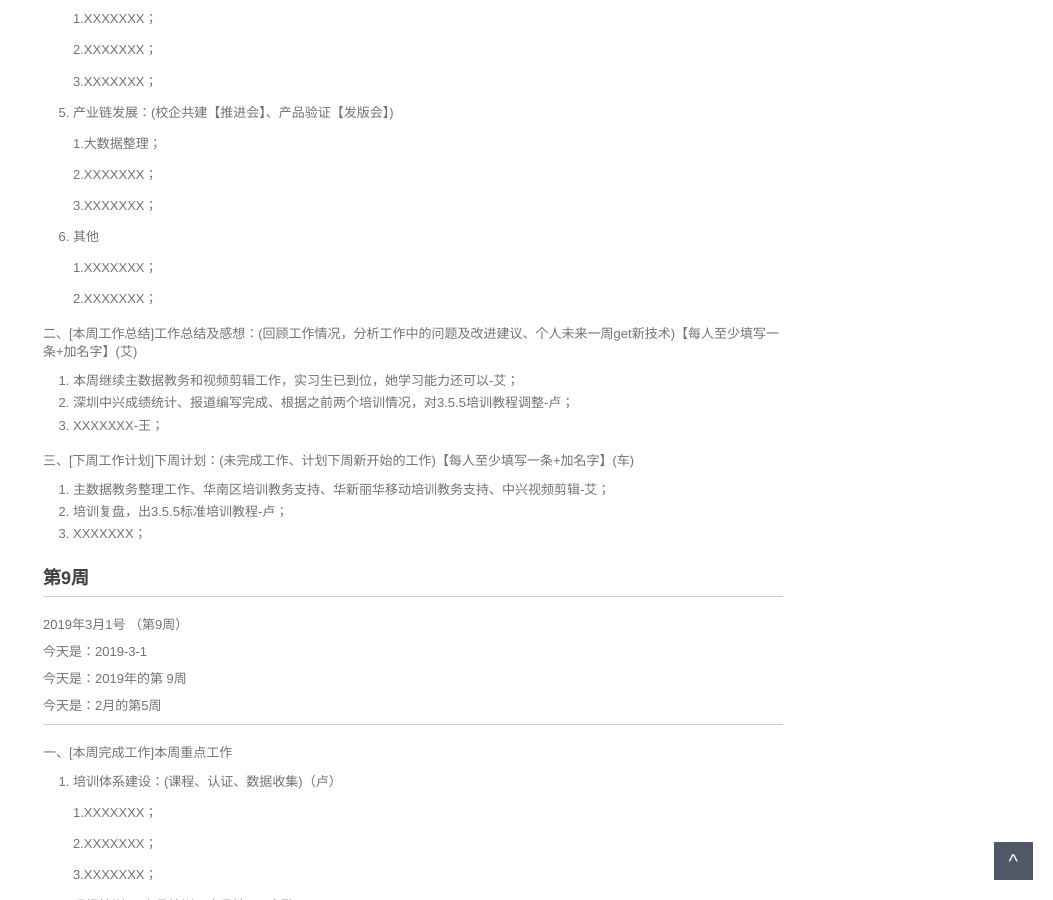
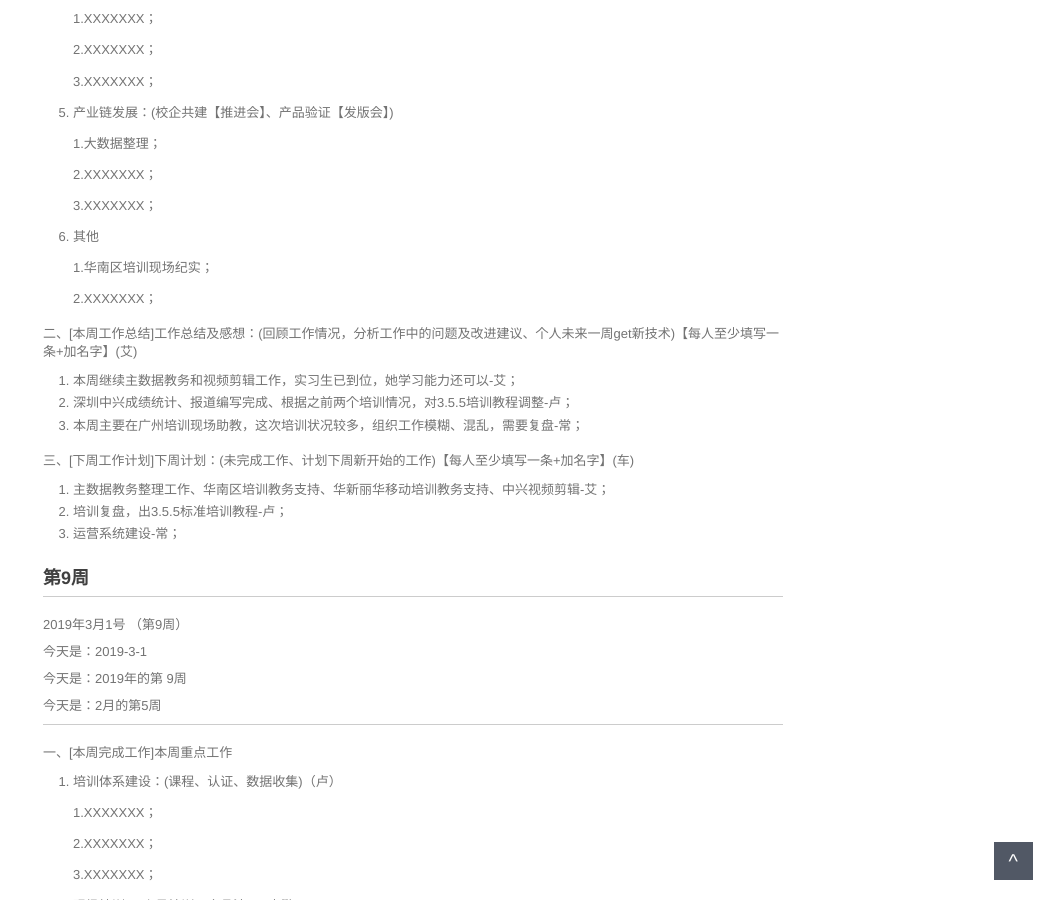
Before and after one commit to walllFlower/blog, a Jekyll site: the page built from _posts/2018-07-17-day_report_cxz.md, in a window 1280 px wide and 900 px high, scrolled down 963 px. Shown: the whole window, without its empty margins (227-1280 px from the left). Built offline with Jekyll 4.4.1, drawn with Linux system fonts in a browser that asks for light colours; comment, search, counter and statistics services are not loaded.

Commit message:
Update 2018-07-17-day_report_cxz.md

```diff
--- a/_posts/2018-07-17-day_report_cxz.md
+++ b/_posts/2018-07-17-day_report_cxz.md
@@ -67,7 +67,7 @@ categories: 技术运营工作周报
 
 6. 其他
 
-    1.XXXXXXX；
+    1.华南区培训现场纪实；
 
     2.XXXXXXX；
 
@@ -75,13 +75,13 @@ categories: 技术运营工作周报
 
 1. 本周继续主数据教务和视频剪辑工作，实习生已到位，她学习能力还可以-艾；
 2. 深圳中兴成绩统计、报道编写完成、根据之前两个培训情况，对3.5.5培训教程调整-卢；
-3. XXXXXXX-王；
+3. 本周主要在广州培训现场助教，这次培训状况较多，组织工作模糊、混乱，需要复盘-常；
 
 三、[下周工作计划]下周计划：(未完成工作、计划下周新开始的工作)【每人至少填写一条+加名字】(车)
 
 1. 主数据教务整理工作、华南区培训教务支持、华新丽华移动培训教务支持、中兴视频剪辑-艾；
 2. 培训复盘，出3.5.5标准培训教程-卢；
-3. XXXXXXX；
+3. 运营系统建设-常；
 
 
 
```
